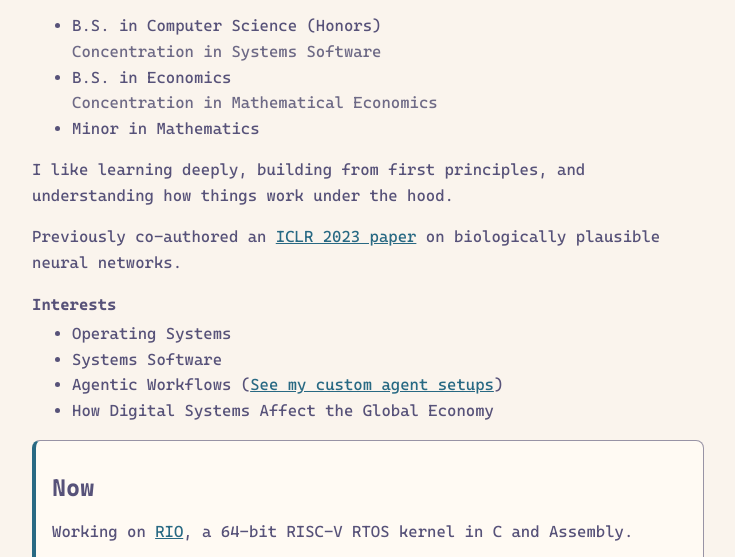
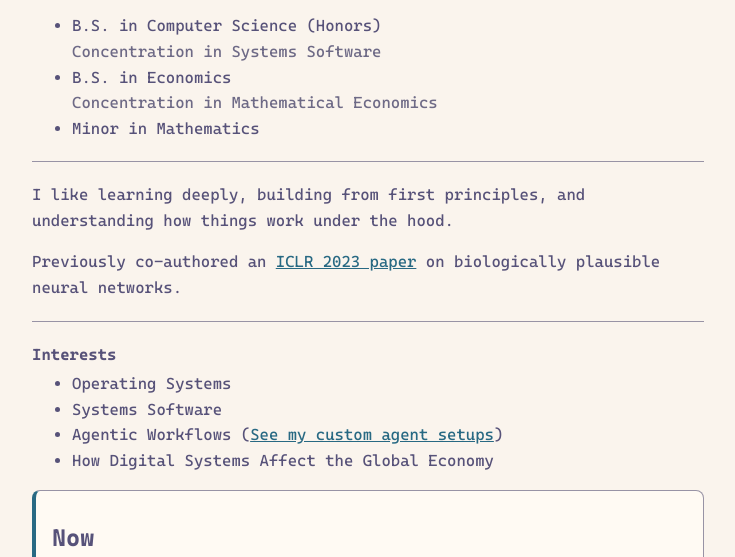
Before and after one commit to AtesIsf/AtesIsf.github.io, a plain HTML site: page index.html in a window 1280 px wide. Shown: the part 189-746 px from the top of the page, without its empty margins (272-1007 px from the left). Drawn offline with Linux system fonts and the light colour scheme.

Commit message:
Add horizontal rules around home intro block
Co-Authored-By: Claude Opus 5.5 <noreply@anthropic.com>

```diff
--- a/assets/css/style.css
+++ b/assets/css/style.css
@@ -35,3 +35,4 @@ nav a[aria-current] { color: var(--text); border-bottom-color: var(--love); }
 .tag { color: var(--gold); font-size: .85em; }
 .stack { color: var(--subtle); }
 footer { padding-bottom: 2rem; color: var(--subtle); }
+hr { border: 0; border-top: 1px solid var(--border); margin: 1.25rem 0; }
--- a/index.html
+++ b/index.html
@@ -30,8 +30,10 @@
 <li>B.S. in Economics<span class="sub">Concentration in Mathematical Economics</span></li>
 <li>Minor in Mathematics</li>
 </ul>
+<hr>
 <p>I like learning deeply, building from first principles, and understanding how things work under the hood.</p>
 <p>Previously co-authored an <a href="research.html">ICLR 2023 paper</a> on biologically plausible neural networks.</p>
+<hr>
 <p class="label"><strong>Interests</strong></p>
 <ul>
 <li>Operating Systems</li>
```
